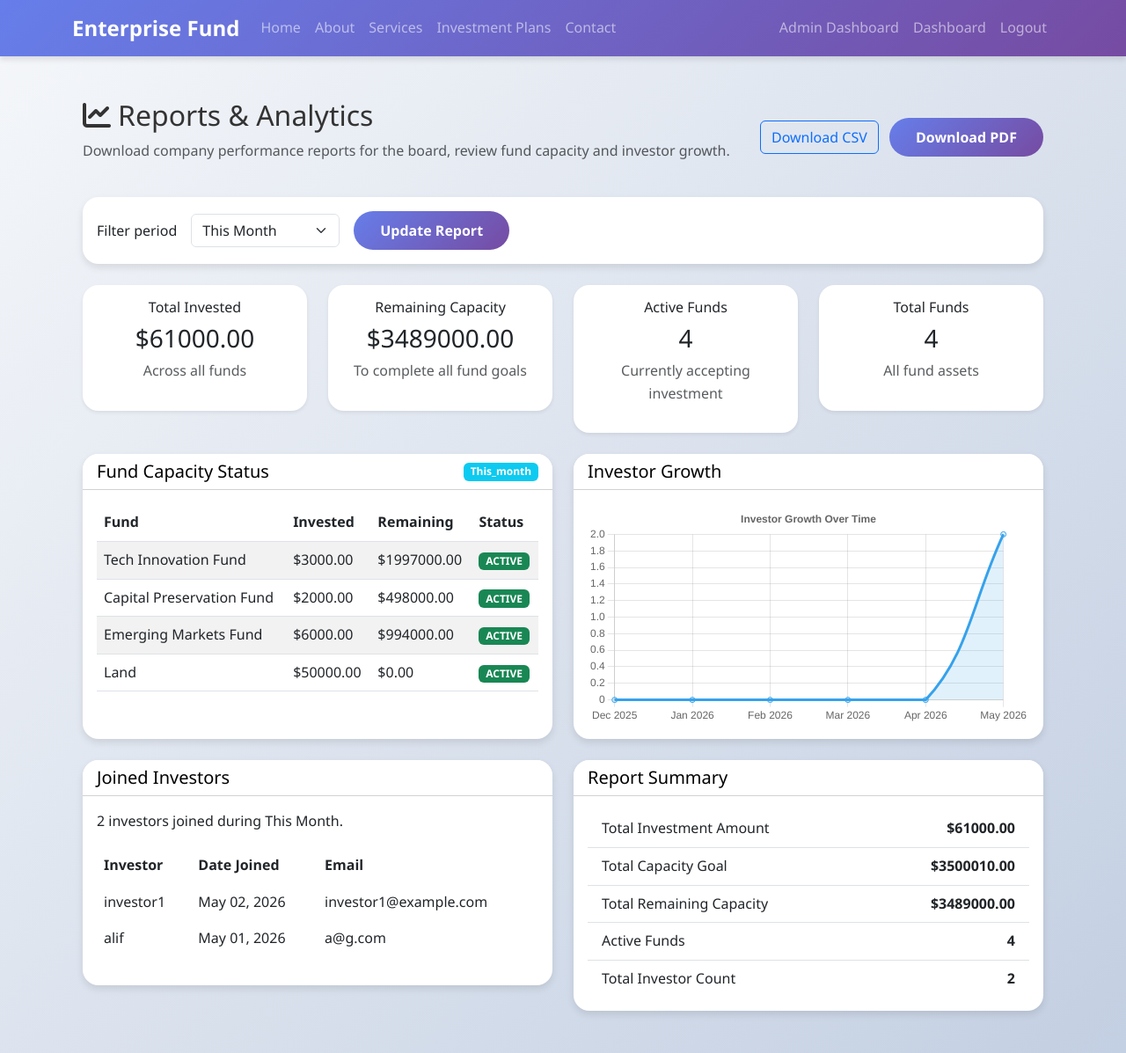
After one commit to fariqul001/enterprise, a Django app: page /accounts/admin/reports/ in a window 1280 px wide. The commit adds this page. Shown: the whole page at 88% size. Run offline with Django 5.2, Linux system fonts and the light colour scheme; a user stored in the database is signed in; data comes from the database, SQL or seed files in the repository; both versions use the stored data as it was after the commit.

Commit message:
update accounts/reports

```diff
--- a/accounts/forms.py
+++ b/accounts/forms.py
@@ -56,7 +56,7 @@ class InvestorKYCForm(forms.ModelForm):
 class FundForm(forms.ModelForm):
     class Meta:
         model = Fund
-        fields = ('name', 'description', 'minimum_investment', 'expected_return', 'duration', 'total_capacity')
+        fields = ('name', 'description', 'minimum_investment', 'expected_return', 'duration', 'total_capacity', 'status')
         widgets = {
             'name': forms.TextInput(attrs={'class': 'form-control'}),
             'description': forms.Textarea(attrs={'class': 'form-control', 'rows': 3}),
@@ -64,6 +64,7 @@ class FundForm(forms.ModelForm):
             'expected_return': forms.TextInput(attrs={'class': 'form-control'}),
             'duration': forms.TextInput(attrs={'class': 'form-control'}),
             'total_capacity': forms.NumberInput(attrs={'class': 'form-control'}),
+            'status': forms.Select(attrs={'class': 'form-select'}),
         }
 
 class InvestmentForm(forms.ModelForm):
--- a/accounts/urls.py
+++ b/accounts/urls.py
@@ -23,6 +23,11 @@ urlpatterns = [
     path('admin/', views.admin_dashboard, name='admin_dashboard_alias'),
     path('admin/investors/', views.admin_investors, name='admin_investors'),
     path('admin/funds/', views.admin_funds, name='admin_funds'),
+    path('admin/funds/<int:pk>/toggle/', views.admin_toggle_fund, name='admin_toggle_fund'),
+    path('admin/funds/<int:pk>/delete/', views.admin_delete_fund, name='admin_delete_fund'),
     path('admin/add-fund/', views.admin_add_fund, name='admin_add_fund'),
     path('admin/fund-applications/', views.admin_fund_applications, name='admin_fund_applications'),
+    path('admin/reports/', views.admin_reports, name='admin_reports'),
+    path('admin/reports/download/', views.admin_reports_download, name='admin_reports_download'),
 ]
+print("ACCOUNTS URLS LOADED")
--- a/accounts/views.py
+++ b/accounts/views.py
@@ -1,12 +1,17 @@
 import os
+from io import BytesIO
+import csv
+import calendar
+from datetime import datetime, timedelta
 from pathlib import Path
 from django.conf import settings
 from django.shortcuts import render, redirect, get_object_or_404
 from django.contrib.auth import login, logout, authenticate
 from django.contrib.auth.decorators import login_required
-from django.http import HttpResponseForbidden, FileResponse
+from django.http import HttpResponseForbidden, FileResponse, HttpResponse
 from django.contrib import messages
 from django.db import models
+from django.utils import timezone
 import json
 from .forms import CustomUserCreationForm, InvestorKYCForm, ProfileForm, FundForm, InvestmentForm, PaymentForm
 from .models import CustomUser, InvestorKYC, InvestorAgreement, Fund, Investment, Installment, Payment
@@ -120,6 +125,8 @@ def admin_dashboard(request):
 
     # Dynamic data
     total_funds = Fund.objects.count()
+    active_funds = Fund.objects.filter(status=Fund.STATUS_ACTIVE).count()
+    inactive_funds = Fund.objects.filter(status=Fund.STATUS_INACTIVE).count()
     total_investors = CustomUser.objects.filter(role='investor').count()
     total_money_raised = Investment.objects.aggregate(total=models.Sum('amount'))['total'] or 0
 
@@ -127,28 +134,28 @@ def admin_dashboard(request):
     funds = Fund.objects.all()
     fund_labels = [fund.name for fund in funds]
     fund_data = [float(fund.invested_amount) for fund in funds]
+    total_capacity = Fund.objects.aggregate(total=models.Sum('total_capacity'))['total'] or 0
+    total_remaining = sum(max(float(fund.total_capacity - fund.invested_amount), 0) for fund in funds)
 
     context = {
         'active_users': InvestorKYC.objects.count(),
         'pending_kyc': pending_kyc.count(),
         'open_funds': total_funds,
+        'active_funds': active_funds,
+        'inactive_funds': inactive_funds,
         'pending_payments': Payment.objects.filter(status='pending').count(),
         'pending_investors': total_investors,
         'total_money_raised': total_money_raised,
+        'total_capacity': total_capacity,
+        'total_remaining': total_remaining,
         'kyc_requests': pending_kyc.select_related('user'),
         'recent_activities': [
             {'title': 'Platform audit completed', 'time': '1 hour ago'},
             {'title': 'New investor application received', 'time': '2 hours ago'},
             {'title': 'Agreement archive updated', 'time': '6 hours ago'},
         ],
-        'fund_requests': [
-            {'fund': 'Emerging Markets', 'status': 'Open', 'capacity': '250K'},
-            {'fund': 'Capital Preservation', 'status': 'Closed', 'capacity': '500K'},
-        ],
-        'payment_requests': [
-            {'investor': 'alex', 'amount': '$12,000', 'status': 'Awaiting Approval'},
-            {'investor': 'nina', 'amount': '$5,600', 'status': 'Verified'},
-        ],
+        'fund_requests': funds.order_by('-created_at')[:4],
+        'payment_requests': Payment.objects.select_related('investor').order_by('-payment_date')[:4],
         'fund_labels_json': json.dumps(fund_labels),
         'fund_data_json': json.dumps(fund_data),
     }
@@ -314,8 +321,163 @@ def admin_investors(request):
 def admin_funds(request):
     if request.user.role != 'admin':
         return HttpResponseForbidden('Access denied')
-    funds = Fund.objects.all()
+    funds = Fund.objects.all().order_by('-created_at')
     return render(request, 'accounts/admin_funds.html', {'funds': funds})
+
+@login_required
+def admin_toggle_fund(request, pk):
+    if request.user.role != 'admin':
+        return HttpResponseForbidden('Access denied')
+    fund = get_object_or_404(Fund, pk=pk)
+    if request.method == 'POST':
+        fund.status = Fund.STATUS_INACTIVE if fund.status == Fund.STATUS_ACTIVE else Fund.STATUS_ACTIVE
+        fund.save()
+        messages.success(request, f'Fund "{fund.name}" status updated to {fund.status}.')
+    return redirect('accounts:admin_funds')
+
+@login_required
+def admin_delete_fund(request, pk):
+    if request.user.role != 'admin':
+        return HttpResponseForbidden('Access denied')
+    fund = get_object_or_404(Fund, pk=pk)
+    if request.method == 'POST':
+        fund.delete()
+        messages.success(request, f'Fund "{fund.name}" was deleted successfully.')
+    return redirect('accounts:admin_funds')
+
+def build_admin_report_context(period='this_month'):
+    now = timezone.now()
+    selected_period_label = 'This Month'
+    members = CustomUser.objects.filter(role='investor')
+
+    if period == 'previous_month':
+        first_of_this_month = now.replace(day=1, hour=0, minute=0, second=0, microsecond=0)
+        end = first_of_this_month - timedelta(seconds=1)
+        start = end.replace(day=1, hour=0, minute=0, second=0, microsecond=0)
+        selected_period_label = 'Previous Month'
+    elif period == 'this_year':
+        start = now.replace(month=1, day=1, hour=0, minute=0, second=0, microsecond=0)
+        end = now
+        selected_period_label = 'This Year'
+    elif period == 'all':
+        start = None
+        end = None
+        selected_period_label = 'All Time'
+    else:
+        start = now.replace(day=1, hour=0, minute=0, second=0, microsecond=0)
+        end = now
+
+    if start is not None:
+        members = members.filter(date_joined__gte=start, date_joined__lte=end)
+
+    funds = Fund.objects.all().order_by('-created_at')
+    fund_summary = []
+    for fund in funds:
+        remaining = max(float(fund.total_capacity - fund.invested_amount), 0)
+        fund_summary.append({
+            'name': fund.name,
+            'invested': float(fund.invested_amount),
+            'remaining': remaining,
+            'status': fund.status,
+            'badge_color': 'success' if fund.status == Fund.STATUS_ACTIVE else 'secondary',
+        })
+
+    month_labels = []
+    month_counts = []
+    for offset in range(5, -1, -1):
+        year = now.year
+        month = now.month - offset
+        while month <= 0:
+            month += 12
+            year -= 1
+        start_month = datetime(year, month, 1, tzinfo=timezone.get_current_timezone())
+        if month == 12:
+            next_month = datetime(year + 1, 1, 1, tzinfo=timezone.get_current_timezone())
+        else:
+            next_month = datetime(year, month + 1, 1, tzinfo=timezone.get_current_timezone())
+        count = CustomUser.objects.filter(role='investor', date_joined__gte=start_month, date_joined__lt=next_month).count()
+        month_labels.append(start_month.strftime('%b %Y'))
+        month_counts.append(count)
+
+    return {
+        'selected_period': period,
+        'selected_period_label': selected_period_label,
+        'fund_summary': fund_summary,
+        'total_invested': sum(float(fund.invested_amount) for fund in funds),
+        'total_capacity': sum(float(fund.total_capacity) for fund in funds),
+        'total_remaining': sum(item['remaining'] for item in fund_summary),
+        'active_funds': Fund.objects.filter(status=Fund.STATUS_ACTIVE).count(),
+        'total_funds': funds.count(),
+        'total_investors': CustomUser.objects.filter(role='investor').count(),
+        'members_count': members.count(),
+        'joined_members': members.order_by('-date_joined')[:12],
+        'month_labels_json': json.dumps(month_labels),
+        'month_counts_json': json.dumps(month_counts),
+    }
+
+@login_required
+def admin_reports(request):
+    if request.user.role != 'admin':
+        return HttpResponseForbidden('Access denied')
+    context = build_admin_report_context(request.GET.get('period', 'this_month'))
+    return render(request, 'accounts/admin_reports.html', context)
+
+@login_required
+def admin_reports_download(request):
+    if request.user.role != 'admin':
+        return HttpResponseForbidden('Access denied')
+
+    download_type = request.GET.get('type', 'csv')
+    period = request.GET.get('period', 'this_month')
+    report_data = build_admin_report_context(period)
+
+    if download_type == 'pdf':
+        buffer = BytesIO()
+        pdf = FPDF()
+        pdf.add_page()
+        pdf.set_font('Arial', 'B', 16)
+        pdf.cell(0, 10, 'Admin Reports & Analytics', ln=True)
+        pdf.set_font('Arial', '', 12)
+        pdf.cell(0, 8, f'Period: {report_data.get("selected_period_label")}', ln=True)
+        pdf.ln(4)
+        pdf.cell(0, 8, f'Total Invested: ${report_data.get("total_invested"):.2f}', ln=True)
+        pdf.cell(0, 8, f'Total Capacity: ${report_data.get("total_capacity"):.2f}', ln=True)
+        pdf.cell(0, 8, f'Total Remaining: ${report_data.get("total_remaining"):.2f}', ln=True)
+        pdf.cell(0, 8, f'Active Funds: {report_data.get("active_funds")}', ln=True)
+        pdf.cell(0, 8, f'Total Investors: {report_data.get("total_investors")}', ln=True)
+        pdf.ln(6)
+        pdf.set_font('Arial', 'B', 14)
+        pdf.cell(0, 8, 'Fund Summary', ln=True)
+        pdf.set_font('Arial', '', 11)
+        for fund in report_data.get('fund_summary', []):
+            pdf.multi_cell(0, 7, f"{fund['name']}: Invested ${fund['invested']:.2f}, Remaining ${fund['remaining']:.2f}, Status {fund['status']}")
+        buffer.write(pdf.output(dest='S').encode('latin-1'))
+        buffer.seek(0)
+        response = HttpResponse(buffer, content_type='application/pdf')
+        response['Content-Disposition'] = 'attachment; filename="admin_report.pdf"'
+        return response
+
+    csv_buffer = BytesIO()
+    writer = csv.writer(csv_buffer)
+    writer.writerow(['Report Type', report_data.get('selected_period_label')])
+    writer.writerow([])
+    writer.writerow(['Total Invested', f'${report_data.get("total_invested"):.2f}'])
+    writer.writerow(['Total Capacity', f'${report_data.get("total_capacity"):.2f}'])
+    writer.writerow(['Total Remaining', f'${report_data.get("total_remaining"):.2f}'])
+    writer.writerow(['Active Funds', report_data.get('active_funds')])
+    writer.writerow(['Total Investors', report_data.get('total_investors')])
+    writer.writerow([])
+    writer.writerow(['Fund Name', 'Invested', 'Remaining', 'Status'])
+    for fund in report_data.get('fund_summary', []):
+        writer.writerow([fund['name'], f"${fund['invested']:.2f}", f"${fund['remaining']:.2f}", fund['status']])
+    writer.writerow([])
+    writer.writerow(['Investor Username', 'Email', 'Joined'])
+    for member in report_data.get('joined_members', []):
+        writer.writerow([member.username, member.email, member.date_joined.strftime('%Y-%m-%d')])
+
+    response = HttpResponse(csv_buffer.getvalue(), content_type='text/csv')
+    response['Content-Disposition'] = 'attachment; filename="admin_report.csv"'
+    return response
 
 @login_required
 def admin_add_fund(request):
--- a/enterprise/urls.py
+++ b/enterprise/urls.py
@@ -23,7 +23,7 @@ from django.conf.urls.static import static
 urlpatterns = [
     path('admin/', admin.site.urls),
     path('', RedirectView.as_view(url='/accounts/', permanent=False)),
-    path('accounts/', include('accounts.urls')),
+    path('accounts/', include(('accounts.urls', 'accounts'), namespace='accounts')),
 ]
 
 if settings.DEBUG:
--- a/static/css/style.css
+++ b/static/css/style.css
@@ -241,3 +241,18 @@ canvas {
 .admin-activity .list-group-item:hover {
     transform: translateX(6px);
 }
+
+
+.fund-card {
+    background-color: white !important;
+}
+
+.card-header {
+    background-color: white !important;
+    color: black !important;
+}
+
+.card {
+    border-radius: 18px !important;
+    overflow: hidden;
+}
--- /dev/null
+++ b/templates/accounts/admin_reports.html
@@ -0,0 +1,240 @@
+{% extends 'base.html' %}
+
+{% block title %}Admin Reports & Analytics{% endblock %}
+
+{% block content %}
+<div class="container my-5">
+    <div class="d-flex justify-content-between align-items-center mb-4">
+        <div>
+            <h2><i class="fas fa-chart-line me-2"></i>Reports & Analytics</h2>
+            <p class="text-muted">Download company performance reports for the board, review fund capacity and investor growth.</p>
+        </div>
+        <div class="text-end">
+            <a href="{% url 'accounts:admin_reports_download' %}?period={{ selected_period }}&type=csv" class="btn btn-outline-primary me-2">Download CSV</a>
+            <a href="{% url 'accounts:admin_reports_download' %}?period={{ selected_period }}&type=pdf" class="btn btn-primary">Download PDF</a>
+        </div>
+    </div>
+
+    <div class="card mb-4">
+        <div class="card-body">
+            <form method="get" class="row g-3 align-items-center">
+                <div class="col-auto">
+                    <label for="period" class="col-form-label">Filter period</label>
+                </div>
+                <div class="col-auto">
+                    <select id="period" name="period" class="form-select">
+                        <option value="this_month" {% if selected_period == 'this_month' %}selected{% endif %}>This Month</option>
+                        <option value="previous_month" {% if selected_period == 'previous_month' %}selected{% endif %}>Previous Month</option>
+                        <option value="this_year" {% if selected_period == 'this_year' %}selected{% endif %}>This Year</option>
+                        <option value="all" {% if selected_period == 'all' %}selected{% endif %}>All Time</option>
+                    </select>
+                </div>
+                <div class="col-auto">
+                    <button type="submit" class="btn btn-primary">Update Report</button>
+                </div>
+            </form>
+        </div>
+    </div>
+
+    <div class="row g-4 mb-4">
+        <div class="col-md-3">
+            <div class="card report-card shadow-sm">
+                <div class="card-body text-center">
+                    <h6>Total Invested</h6>
+                    <h3>${{ total_invested|floatformat:2 }}</h3>
+                    <p class="text-muted">Across all funds</p>
+                </div>
+            </div>
+        </div>
+        <div class="col-md-3">
+            <div class="card report-card shadow-sm">
+                <div class="card-body text-center">
+                    <h6>Remaining Capacity</h6>
+                    <h3>${{ total_remaining|floatformat:2 }}</h3>
+                    <p class="text-muted">To complete all fund goals</p>
+                </div>
+            </div>
+        </div>
+        <div class="col-md-3">
+            <div class="card report-card shadow-sm">
+                <div class="card-body text-center">
+                    <h6>Active Funds</h6>
+                    <h3>{{ active_funds }}</h3>
+                    <p class="text-muted">Currently accepting investment</p>
+                </div>
+            </div>
+        </div>
+        <div class="col-md-3">
+            <div class="card report-card shadow-sm">
+                <div class="card-body text-center">
+                    <h6>Total Funds</h6>
+                    <h3>{{ total_funds }}</h3>
+                    <p class="text-muted">All fund assets</p>
+                </div>
+            </div>
+        </div>
+    </div>
+
+    <div class="row g-4 mb-4">
+        <div class="col-lg-6">
+            <div class="card h-100">
+                <div class="card-header d-flex justify-content-between align-items-center">
+                    <h5 class="mb-0">Fund Capacity Status</h5>
+                    <span class="badge bg-info">{{ selected_period|capfirst }}</span>
+                </div>
+                <div class="card-body">
+                    <div class="table-responsive">
+                        <table class="table table-striped table-hover">
+                            <thead>
+                                <tr>
+                                    <th>Fund</th>
+                                    <th>Invested</th>
+                                    <th>Remaining</th>
+                                    <th>Status</th>
+                                </tr>
+                            </thead>
+                            <tbody>
+                                {% for fund in fund_summary %}
+                                    <tr>
+                                        <td>{{ fund.name }}</td>
+                                        <td>${{ fund.invested|floatformat:2 }}</td>
+                                        <td>${{ fund.remaining|floatformat:2 }}</td>
+                                        <td>
+                                            <span class="badge bg-{{ fund.badge_color }} text-uppercase">{{ fund.status }}</span>
+                                        </td>
+                                    </tr>
+                                {% empty %}
+                                    <tr>
+                                        <td colspan="4" class="text-center">No funds available.</td>
+                                    </tr>
+                                {% endfor %}
+                            </tbody>
+                        </table>
+                    </div>
+                </div>
+            </div>
+        </div>
+
+        <div class="col-lg-6">
+            <div class="card h-100">
+                <div class="card-header">
+                    <h5 class="mb-0">Investor Growth</h5>
+                </div>
+                <div class="card-body">
+                    <canvas id="reportsChart"></canvas>
+                </div>
+            </div>
+        </div>
+    </div>
+
+    <div class="row g-4">
+        <div class="col-lg-6">
+            <div class="card">
+                <div class="card-header">
+                    <h5 class="mb-0">Joined Investors</h5>
+                </div>
+                <div class="card-body">
+                    <p class="mb-3">{{ members_count }} investors joined during {{ selected_period_label }}.</p>
+                    <div class="table-responsive">
+                        <table class="table table-borderless">
+                            <thead>
+                                <tr>
+                                    <th>Investor</th>
+                                    <th>Date Joined</th>
+                                    <th>Email</th>
+                                </tr>
+                            </thead>
+                            <tbody>
+                                {% for member in joined_members %}
+                                    <tr>
+                                        <td>{{ member.username }}</td>
+                                        <td>{{ member.date_joined|date:'M d, Y' }}</td>
+                                        <td>{{ member.email }}</td>
+                                    </tr>
+                                {% empty %}
+                                    <tr>
+                                        <td colspan="3" class="text-center">No investor joins for this period.</td>
+                                    </tr>
+                                {% endfor %}
+                            </tbody>
+                        </table>
+                    </div>
+                </div>
+            </div>
+        </div>
+
+        <div class="col-lg-6">
+            <div class="card">
+                <div class="card-header">
+                    <h5 class="mb-0">Report Summary</h5>
+                </div>
+                <div class="card-body">
+                    <ul class="list-group list-group-flush">
+                        <li class="list-group-item d-flex justify-content-between align-items-center">
+                            <span>Total Investment Amount</span>
+                            <strong>${{ total_invested|floatformat:2 }}</strong>
+                        </li>
+                        <li class="list-group-item d-flex justify-content-between align-items-center">
+                            <span>Total Capacity Goal</span>
+                            <strong>${{ total_capacity|floatformat:2 }}</strong>
+                        </li>
+                        <li class="list-group-item d-flex justify-content-between align-items-center">
+                            <span>Total Remaining Capacity</span>
+                            <strong>${{ total_remaining|floatformat:2 }}</strong>
+                        </li>
+                        <li class="list-group-item d-flex justify-content-between align-items-center">
+                            <span>Active Funds</span>
+                            <strong>{{ active_funds }}</strong>
+                        </li>
+                        <li class="list-group-item d-flex justify-content-between align-items-center">
+                            <span>Total Investor Count</span>
+                            <strong>{{ total_investors }}</strong>
+                        </li>
+                    </ul>
+                </div>
+            </div>
+        </div>
+    </div>
+</div>
+
+<script>
+document.addEventListener('DOMContentLoaded', function() {
+    const ctx = document.getElementById('reportsChart');
+    if (ctx) {
+        const chartCtx = ctx.getContext('2d');
+        new Chart(chartCtx, {
+            type: 'line',
+            data: {
+                labels: {{ month_labels_json|safe }},
+                datasets: [{
+                    label: 'New Investors',
+                    data: {{ month_counts_json|safe }},
+                    borderColor: '#36A2EB',
+                    backgroundColor: 'rgba(54, 162, 235, 0.15)',
+                    tension: 0.4,
+                    fill: true,
+                }]
+            },
+            options: {
+                responsive: true,
+                plugins: {
+                    legend: {
+                        display: false
+                    },
+                    title: {
+                        display: true,
+                        text: 'Investor Growth Over Time'
+                    }
+                },
+                scales: {
+                    y: {
+                        beginAtZero: true,
+                        precision: 0
+                    }
+                }
+            }
+        });
+    }
+});
+</script>
+{% endblock %}
```
Also changed, not shown: accounts/models.py (+9 -0 lines), templates/accounts/admin_dashboard.html (+82 -40 lines), templates/accounts/admin_funds.html (+27 -3 lines), accounts/migrations/0004_fund_status.py (added), db.sqlite3.
